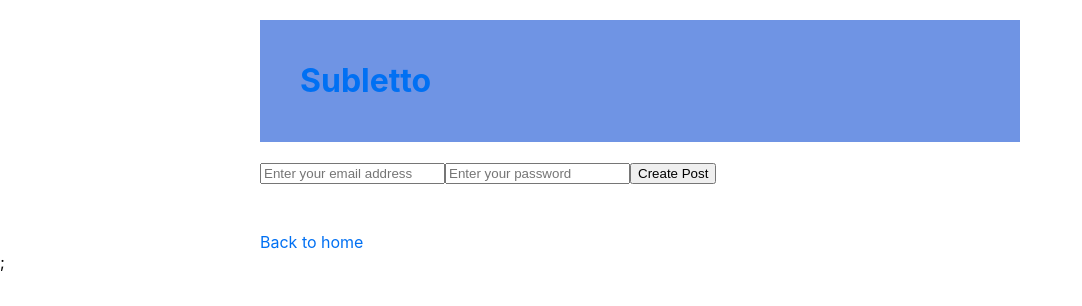
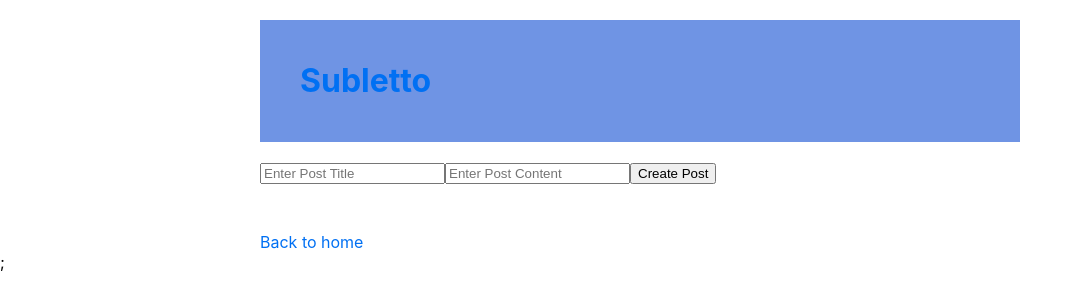
Before and after one commit to aaron-rab/sublet-project, a Next.js app: page /createPost in a window 1280 px wide. Shown: the top 306 px of the page, without its empty margins (0-1082 px from the left). Built offline with nearby package versions, Linux system fonts and the light colour scheme; no server answers.

Commit message:
changed text in createpost page

```diff
--- a/components/createPostForm.js
+++ b/components/createPostForm.js
@@ -48,14 +48,14 @@ export default function CreatePostForm() {
                 type="text"
                 value={title}
                 onChange={handleTitleChange}
-                placeholder="Enter your email address"
+                placeholder="Enter Post Title"
                 className="border-b border-b-gray-200 hover:border-b-gray-500"
             />
             <input
                 type="password"
                 value={content}
                 onChange={handleContentChange}
-                placeholder="Enter your password"
+                placeholder="Enter Post Content"
                 className="border-b border-b-gray-200 hover:border-b-gray-500"
             />
             <button
```
